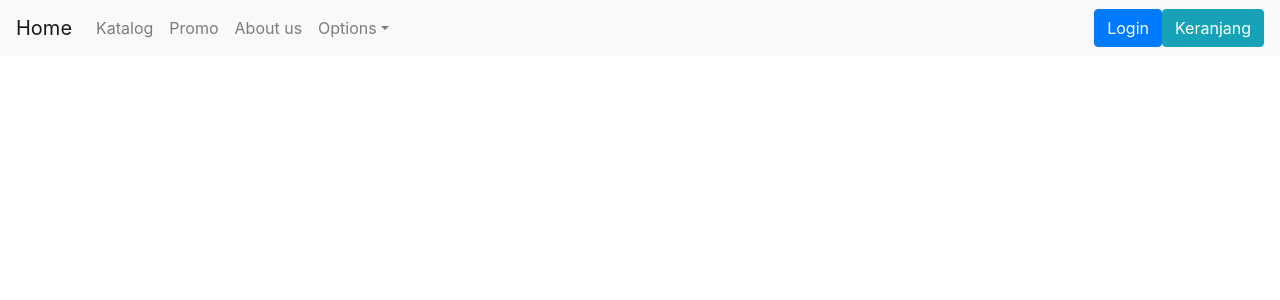
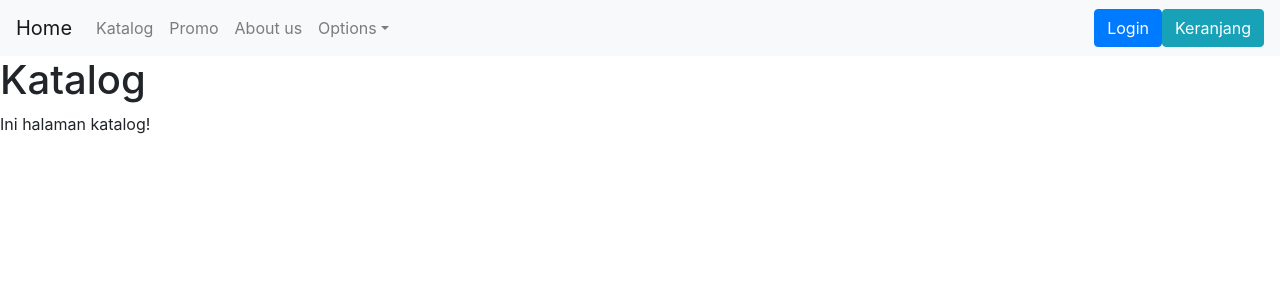
Before and after one commit to raviprayoga/Oszaa, a React (Create React App) app in the folder client/: page /katalog in a window 1280 px wide. Shown: the top 300 px of the page. Built offline with nearby package versions, Linux system fonts and the light colour scheme.

Commit message:
Router-Navbar

```diff
--- a/client/package.json
+++ b/client/package.json
@@ -10,6 +10,7 @@
     "bootstrap": "^4.4.1",
     "react": "^16.13.1",
     "react-dom": "^16.13.1",
+    "react-router-dom": "^5.1.2",
     "react-scripts": "3.4.1",
     "react-transition-group": "^4.3.0",
     "reactstrap": "^8.4.1",
--- a/client/src/App.js
+++ b/client/src/App.js
@@ -1,15 +1,31 @@
-import React , {Component} from 'react';
+import React , {Suspense} from 'react';
 import AppNavbar from './components/Navbar';
+import { Route, Switch } from "react-router-dom";
 
 import 'bootstrap/dist/css/bootstrap.min.css';
 import './App.css';
 
+//pages
+import HomePage from "./components/views/HomePage.js";
+import KatalogPage from "./components/views/KatalogPage.js";
+import PromoPage from "./components/views/PromoPage.js";
+import AboutPage from "./components/views/AboutPage.js";
+
 function App() {
   return (
-    <div className="App">
-      <AppNavbar/>
-    </div>
+    //<div className="App">
+      //<AppNavbar/>
+    //</div>
 
+    <Suspense fallback={(<div>Loading...</div>)}>
+      <AppNavbar />
+      <Switch>
+        <Route exact path="/" component={HomePage} />
+        <Route exact path="/katalog" component={KatalogPage} />
+        <Route exact path="/promo" component={PromoPage} />
+        <Route exact path="/about" component={AboutPage} />
+      </Switch>
+    </Suspense>
   );
 }
 
--- /dev/null
+++ b/client/src/components/views/AboutPage.js
@@ -0,0 +1,13 @@
+import React from 'react';
+
+class AboutPage extends React.Component {
+
+    render(){
+        return(
+            <div>
+                <h1>Selamat Datang di Halaman About Us</h1>
+            </div>
+        );
+    }
+}
+export default AboutPage;
--- /dev/null
+++ b/client/src/components/views/HomePage.js
@@ -0,0 +1,13 @@
+import React from 'react';
+
+class HomePage extends React.Component {
+
+    render(){
+        return(
+            <div>
+                <h1>Selamat Datang di Home</h1>
+            </div>
+        );
+    }
+}
+export default HomePage;
--- /dev/null
+++ b/client/src/components/views/KatalogPage.js
@@ -0,0 +1,21 @@
+import React from 'react';
+
+class KatalogPage extends React.Component {
+    constructor(){
+        super();
+        this.state = {
+            title: "Katalog",
+            subTitle: "Ini halaman katalog!"
+        }
+    }
+
+    render(){
+        return(
+            <div>
+                <h1>{this.state.title}</h1>
+                <p>{this.state.subTitle}</p>
+            </div>
+        );
+    }
+}
+export default KatalogPage;
--- /dev/null
+++ b/client/src/components/views/PromoPage.js
@@ -0,0 +1,13 @@
+import React from 'react';
+
+class PromoPage extends React.Component {
+
+    render(){
+        return(
+            <div>
+                <h1>Selamat Datang di Halaman Promo</h1>
+            </div>
+        );
+    }
+}
+export default PromoPage;
--- a/client/src/index.js
+++ b/client/src/index.js
@@ -2,13 +2,13 @@ import React from 'react';
 import ReactDOM from 'react-dom';
 import App from './App';
 import * as serviceWorker from './serviceWorker';
+import {BrowserRouter} from 'react-router-dom';
 
 ReactDOM.render(
-  <React.StrictMode>
-    <App />
-  </React.StrictMode>,
-  document.getElementById('root')
-);
+ <BrowserRouter>
+  <App />
+ </BrowserRouter>
+ , document.getElementById('root'));
 
 // If you want your app to work offline and load faster, you can change
 // unregister() to register() below. Note this comes with some pitfalls.
--- a/package.json
+++ b/package.json
@@ -4,7 +4,7 @@
   "description": "build website with mern",
   "main": "server.js",
   "scripts": {
-    "client-install":"npm install --prefix client",
+    "client-install": "npm install --prefix client",
     "start": "node server.js",
     "server": "nodemon server.js",
     "client": "npm start --prefix client",
@@ -16,7 +16,8 @@
     "body-parser": "^1.19.0",
     "concurrently": "^5.2.0",
     "express": "^4.17.1",
-    "mongoose": "^5.9.11"
+    "mongoose": "^5.9.11",
+    "react-router-dom": "^5.1.2"
   },
   "devDependencies": {
     "nodemon": "^2.0.3"
```
Also changed, not shown: 2 other files (tests, documents, lock files or other folders).
